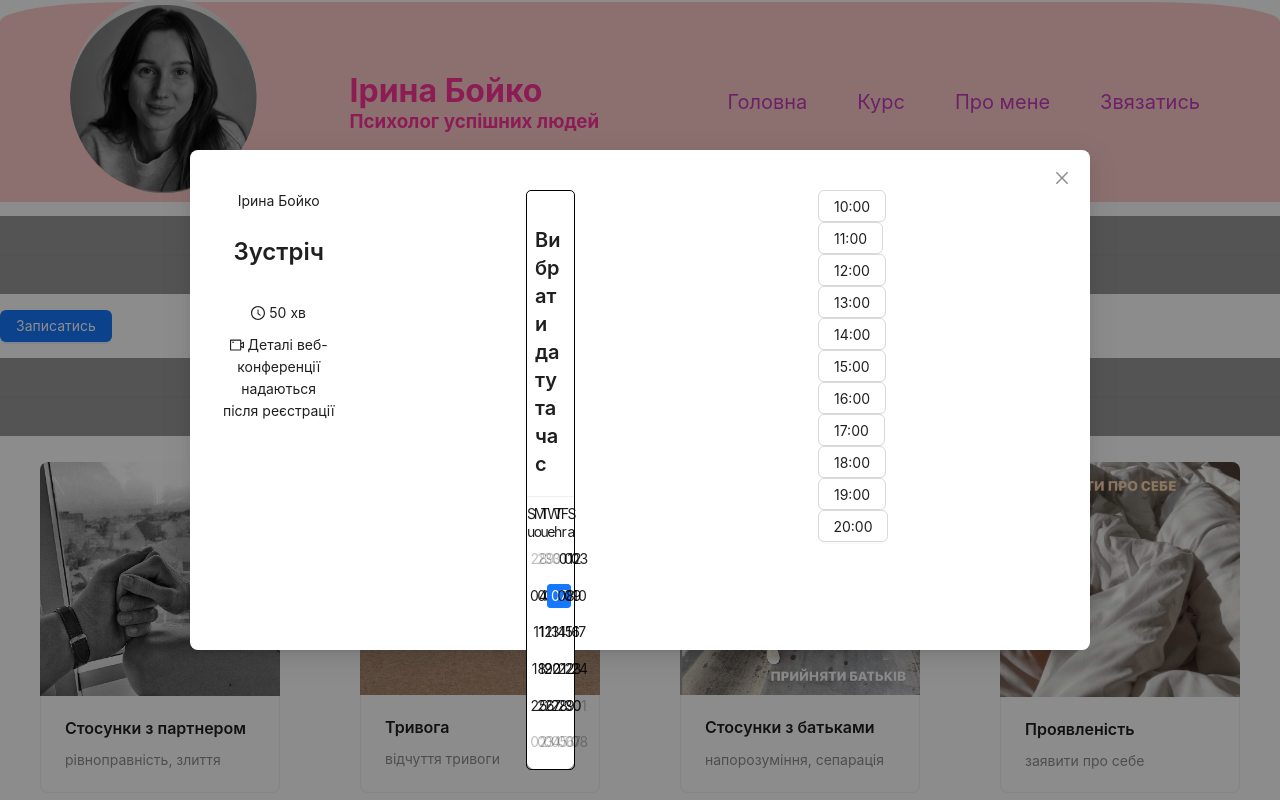
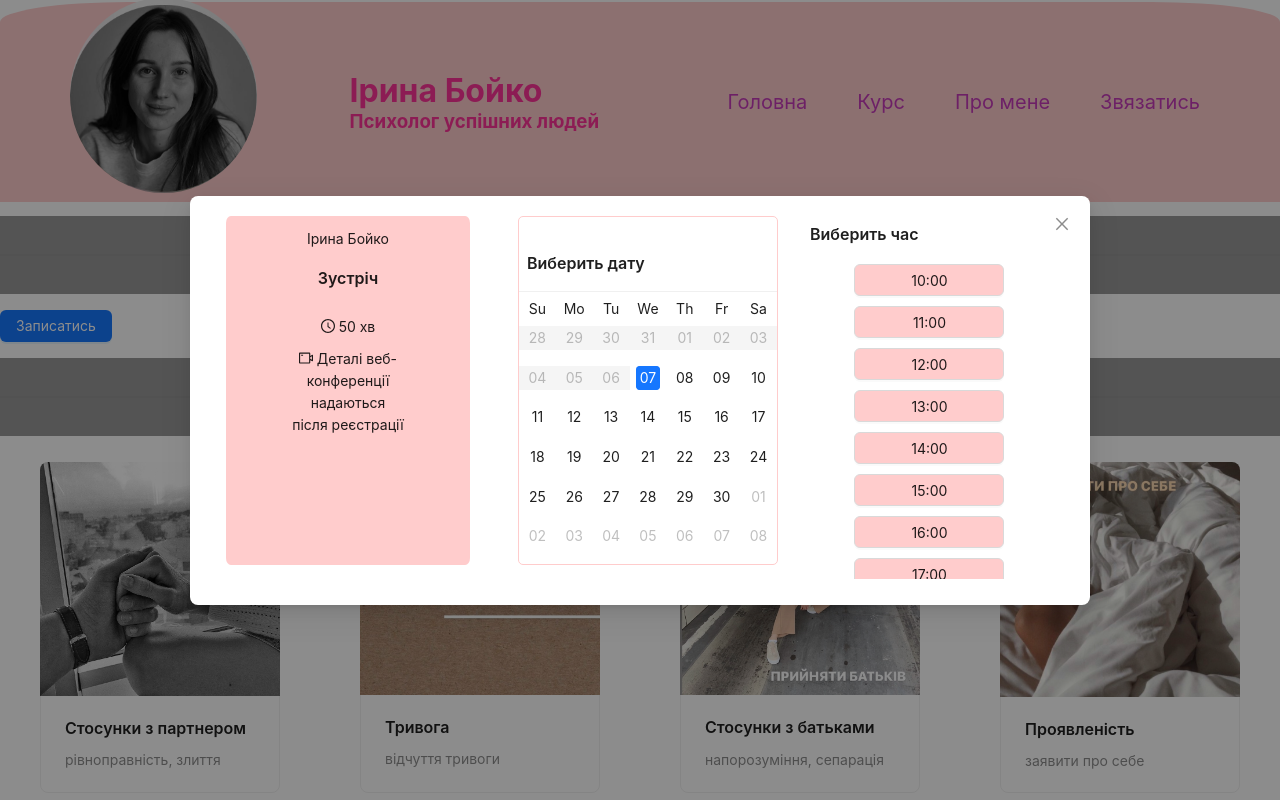
Before and after one commit to MR-FRED200396/PsychologBoiko, a React (Create React App) app: page / in a window 1280 px wide. Both pictures are taken after a click on the button "Записатись". Shown: the top 800 px of the page. Built offline with nearby package versions, Linux system fonts and the light colour scheme.

Commit message:
add style to all Modal component

```diff
--- a/src/components/main/mainComponents/modalComponent/ModalCalendar.jsx
+++ b/src/components/main/mainComponents/modalComponent/ModalCalendar.jsx
@@ -10,32 +10,35 @@ const ModalCalendar = ({ token }) => {
     console.log(value.format("YYYY-MM-DD"), mode);
   };
 
+  const disabledDate = (current) => {
+    return current && current < dayjs().startOf("day");
+  };
+
   const wrapperStyle = {
     width: 300,
     border: `1px solid ${token.colorBorderSecondary}`,
     borderRadius: token.borderRadiusLG,
+    overflowY: "auto",
+    maxHeight: "420px",
   };
 
   return (
-    <Col
-      span={8}
-      style={{
-        height: "420px",
-        padding: "20px",
-      }}
-    >
+    <Col span={24}>
       <div
         style={{
           display: "flex",
           flexDirection: "row",
-          justifyContent: "start",
-          alignItems: "start",
+          justifyContent: "center",
+          alignItems: "center",
           height: "100%",
+          minWidth: "260px",
+          paddingBottom: "12px",
         }}
       >
         <div style={wrapperStyle}>
           <Calendar
             fullscreen={false}
+            disabledDate={disabledDate}
             headerRender={({ value, type, onChange, onTypeChange }) => {
               const start = 0;
               const end = 12;
@@ -70,9 +73,7 @@ const ModalCalendar = ({ token }) => {
                     padding: 8,
                   }}
                 >
-                  <Typography.Title level={4}>
-                    Вибрати дату та час
-                  </Typography.Title>
+                  <Typography.Title level={5}>Виберить дату</Typography.Title>
                   <Row gutter={8}></Row>
                 </div>
               );
--- a/src/components/main/mainComponents/modalComponent/ModalComponent.jsx
+++ b/src/components/main/mainComponents/modalComponent/ModalComponent.jsx
@@ -6,7 +6,7 @@ import ModalTime from "./ModalTime";
 
 const ModalComponent = ({ open, handleClose }) => {
   const token = {
-    colorBorderSecondary: "#000000",
+    colorBorderSecondary: "#FFCCCC",
     borderRadiusLG: "5px",
   };
 
@@ -19,13 +19,21 @@ const ModalComponent = ({ open, handleClose }) => {
       width={900}
     >
       <Row gutter={24}>
-        <Col span={8}>
+        <Col xs={24} sm={24} md={8} lg={8} xl={8} xxl={8}>
           <ModalTitle />
         </Col>
-        <Col span={8}>
+        <Col xs={24} sm={24} md={8} lg={8} xl={8} xxl={8}>
           <ModalCalendar token={token} />
         </Col>
-        <Col span={8}>
+        <Col
+          xs={24}
+          sm={24}
+          md={8}
+          lg={8}
+          xl={8}
+          xxl={8}
+          style={{ marginTop: "-20px" }}
+        >
           <ModalTime />
         </Col>
       </Row>
--- a/src/components/main/mainComponents/modalComponent/ModalTime.jsx
+++ b/src/components/main/mainComponents/modalComponent/ModalTime.jsx
@@ -1,5 +1,5 @@
 import React, { useState } from "react";
-import { Col, Button } from "antd";
+import { Col, Button, Typography } from "antd";
 
 const ModalTime = () => {
   const timeOptions = [10, 11, 12, 13, 14, 15, 16, 17, 18, 19, 20];
@@ -18,26 +18,37 @@ const ModalTime = () => {
   };
 
   const handleNextButtonClick = () => {
-    // Виконується логіка при натисканні на кнопку "Далі"
     console.log(`Далі: ${nextButtonTime}`);
   };
 
+  const containerStyle = {
+    maxHeight: "325px",
+    overflowY: "scroll",
+  };
+
   return (
-    <>
-      <Col
-        span={8}
-        style={{
-          height: "420px",
-          padding: "20px",
-        }}
-      >
+    <Col span={24}>
+      <Typography.Title level={5}>Виберить час</Typography.Title>
+      <div style={containerStyle}>
         {timeOptions.map((time, index) => (
-          <div key={time} style={{ display: "flex", alignItems: "center" }}>
+          <div
+            key={time}
+            style={{
+              display: "flex",
+              alignItems: "center",
+              justifyContent: "center",
+              margin: "10px",
+              height: "100%",
+            }}
+          >
             {selectedTime === time && showNextButton ? (
               <>
                 <Button
                   type="primary"
-                  style={{ width: "70px", marginRight: "5px" }}
+                  style={{
+                    width: "70px",
+                    marginRight: "5px",
+                  }}
                   onClick={() => handleTimeButtonClick(time, index)}
                   disabled={buttonDisabled[index]}
                 >
@@ -46,7 +57,12 @@ const ModalTime = () => {
                 <Button
                   type="primary"
                   onClick={handleNextButtonClick}
-                  style={{ width: "70px", marginRight: "5px" }}
+                  style={{
+                    width: "70px",
+                    marginRight: "5px",
+                    color: "#FFCCCC",
+                    backgroundColor: "#ff3399",
+                  }}
                 >
                   Далі
                 </Button>
@@ -54,7 +70,11 @@ const ModalTime = () => {
             ) : (
               <Button
                 type={selectedTime === time ? "primary" : "default"}
-                style={{ width: "70px", marginRight: "5px" }}
+                style={{
+                  width: "150px",
+                  marginRight: "5px",
+                  backgroundColor: "#FFCCCC",
+                }}
                 onClick={() => handleTimeButtonClick(time, index)}
                 disabled={buttonDisabled[index]}
               >
@@ -63,8 +83,8 @@ const ModalTime = () => {
             )}
           </div>
         ))}
-      </Col>
-    </>
+      </div>
+    </Col>
   );
 };
 
--- a/src/components/main/mainComponents/modalComponent/ModalTitle.jsx
+++ b/src/components/main/mainComponents/modalComponent/ModalTitle.jsx
@@ -4,23 +4,25 @@ import { ClockCircleOutlined, VideoCameraOutlined } from "@ant-design/icons";
 
 const ModalTitle = () => {
   return (
-    <Col span={8}>
+    <Col span={24}>
       <div
         style={{
-          height: "420px",
-          width: "100%",
-          padding: "20px",
+          height: "325px",
+          padding: "12px",
           display: "flex",
           flexDirection: "column",
           justifyContent: "start",
           alignItems: "center",
+          backgroundColor: "#FFCCCC",
+          borderRadius: "2%",
+          marginBottom: "20px",
         }}
       >
         <Typography.Text style={{ width: "8em", textAlign: "center" }}>
           Ірина Бойко
         </Typography.Text>
         <Typography.Title
-          level={3}
+          level={5}
           style={{
             width: "5em",
             textAlign: "center",
```
